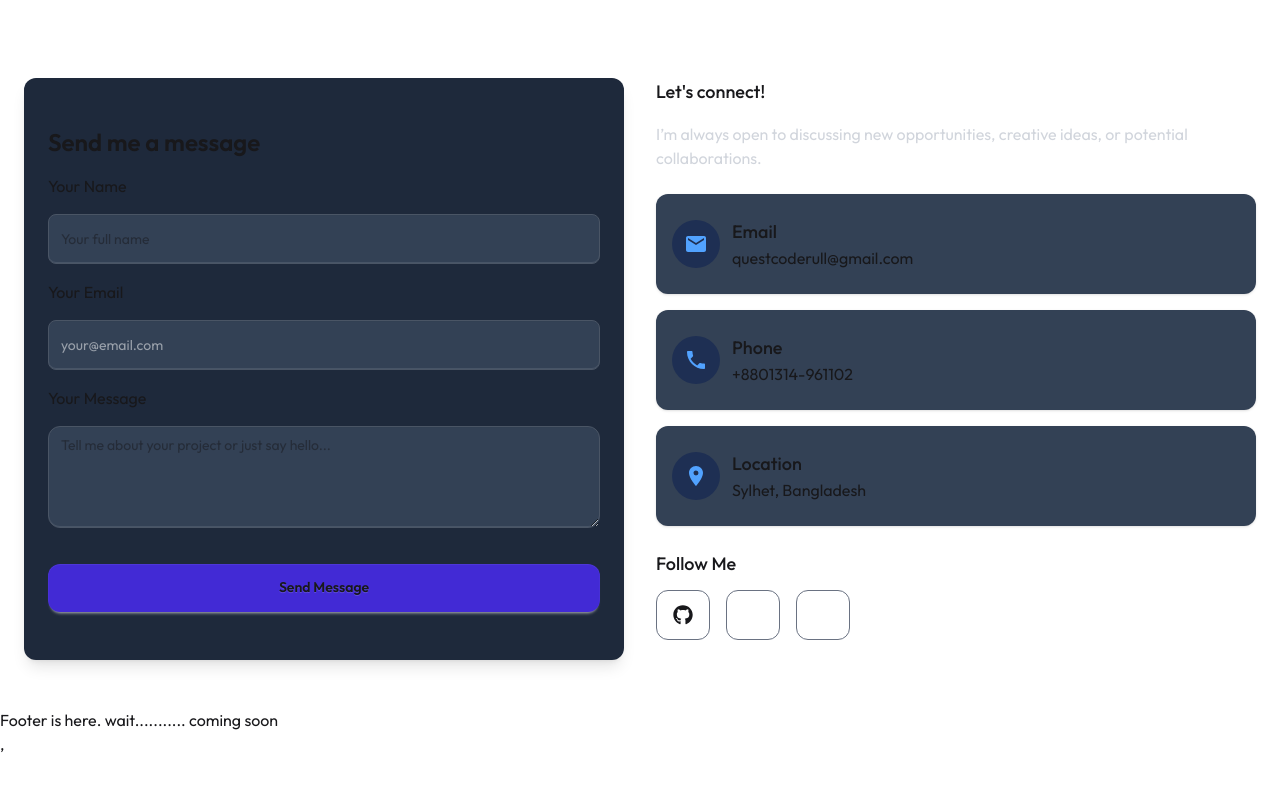
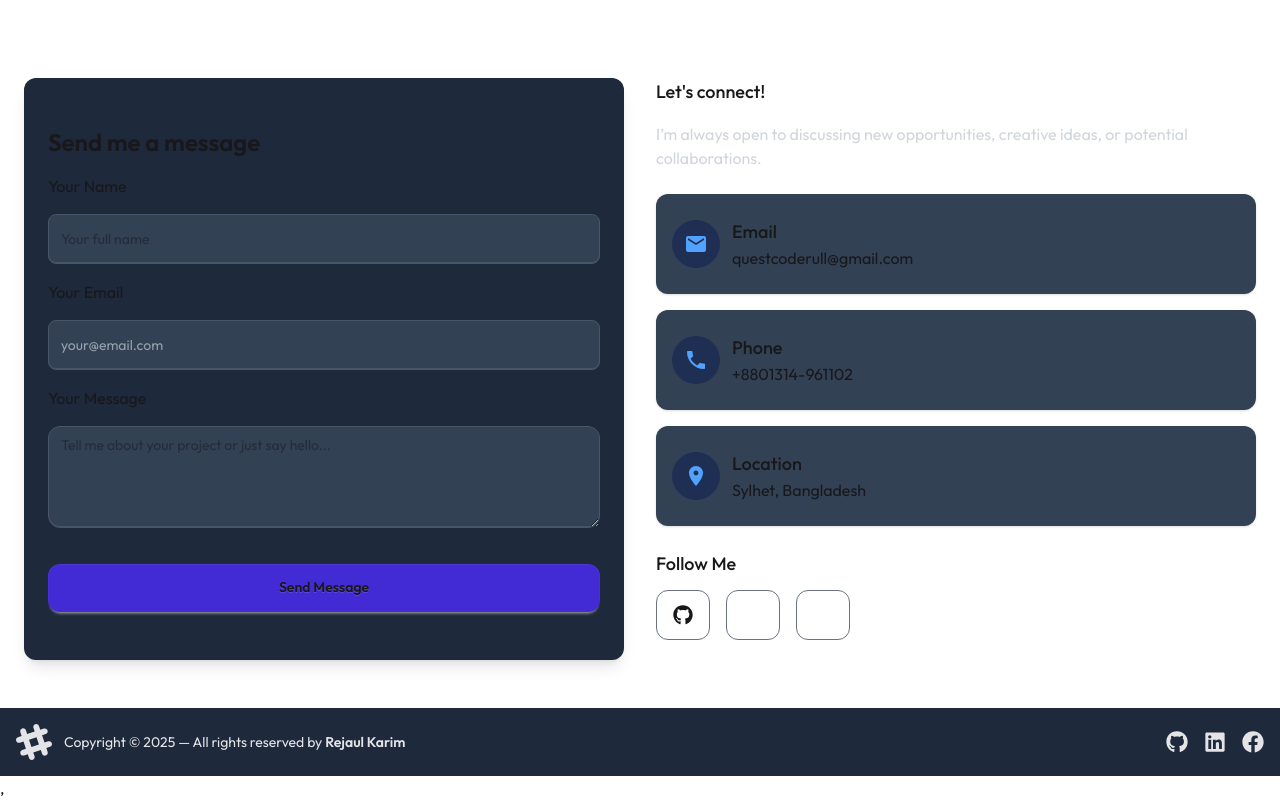
Before and after one commit to questcoderull/portfolio, a React (Vite) app: page / in a window 1280 px wide. Shown: the part 3557-4357 px from the top of the page. Before the commit the page ends 4313 px from the top, so only its background shows below. Built offline with nearby package versions, Linux system fonts and the light colour scheme.

Commit message:
add footer

```diff
--- a/src/Sections/Footer/Footer.jsx
+++ b/src/Sections/Footer/Footer.jsx
@@ -1,9 +1,74 @@
+import { div } from "framer-motion/client";
 import React from "react";
+import { FaGithub, FaLinkedin, FaFacebook } from "react-icons/fa";
 
 const Footer = () => {
   return (
-    <div>
-      <h1>Footer is here. wait........... coming soon</h1>
+    <div className="bg-[#1E293B]">
+      <footer className="footer max-w-7xl mx-auto sm:footer-horizontal text-neutral-content items-center p-4">
+        {/* Left Side */}
+        <aside className="flex items-center gap-3">
+          <svg
+            width="36"
+            height="36"
+            viewBox="0 0 24 24"
+            xmlns="http://www.w3.org/2000/svg"
+            fillRule="evenodd"
+            clipRule="evenodd"
+            className="fill-current"
+          >
+            <path
+              d="M22.672 15.226l-2.432.811.841 2.515c.33 1.019-.209 2.127-1.23
+          2.456-1.15.325-2.148-.321-2.463-1.226l-.84-2.518-5.013
+          1.677.84 2.517c.391 1.203-.434 2.542-1.831
+          2.542-.88 0-1.601-.564-1.86-1.314l-.842-2.516-2.431.809c-1.135.328-2.145-.317-2.463-1.229-.329-1.018.211-2.127
+          1.231-2.456l2.432-.809-1.621-4.823-2.432.808c-1.355.384-2.558-.59-2.558-1.839
+          0-.817.509-1.582 1.327-1.846l2.433-.809-.842-2.515c-.33-1.02.211-2.129
+          1.232-2.458 1.02-.329 2.13.209 2.461
+          1.229l.842 2.515 5.011-1.677-.839-2.517c-.403-1.238.484-2.553
+          1.843-2.553.819 0 1.585.509 1.85
+          1.326l.841 2.517 2.431-.81c1.02-.33 2.131.211
+          2.461 1.229.332 1.018-.21 2.126-1.23
+          2.456l-2.433.809 1.622 4.823 2.433-.809c1.242-.401
+          2.557.484 2.557 1.838 0 .819-.51
+          1.583-1.328 1.847m-8.992-6.428l-5.01
+          1.675 1.619 4.828 5.011-1.674-1.62-4.829z"
+            ></path>
+          </svg>
+          <p>
+            Copyright © {new Date().getFullYear()} — All rights reserved by{" "}
+            <span className="font-semibold">Rejaul Karim</span>
+          </p>
+        </aside>
+
+        {/* Right Side */}
+        <nav className="flex gap-4 md:place-self-center md:justify-self-end">
+          <a
+            href="#"
+            target="_blank"
+            rel="noopener noreferrer"
+            className="hover:text-blue-400 transition-colors duration-300"
+          >
+            <FaGithub size={22} />
+          </a>
+          <a
+            href="#"
+            target="_blank"
+            rel="noopener noreferrer"
+            className="hover:text-blue-400 transition-colors duration-300"
+          >
+            <FaLinkedin size={22} />
+          </a>
+          <a
+            href="#"
+            target="_blank"
+            rel="noopener noreferrer"
+            className="hover:text-blue-400 transition-colors duration-300"
+          >
+            <FaFacebook size={22} />
+          </a>
+        </nav>
+      </footer>
     </div>
   );
 };
```
